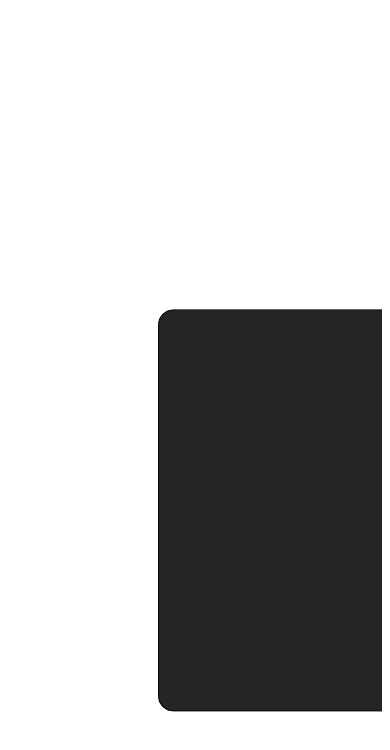
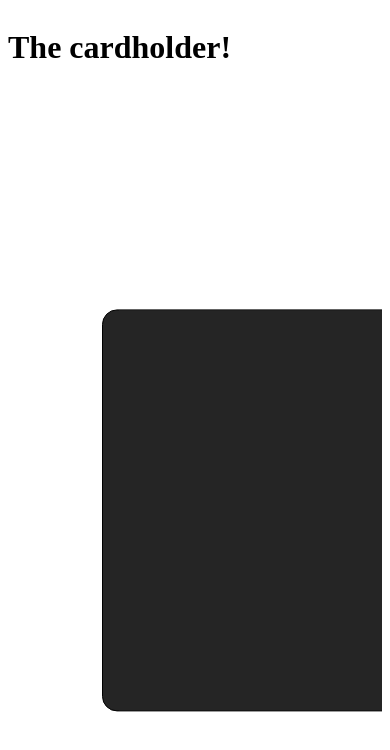
Before and after one commit to Seijno/visitekaartje, a SvelteKit app: page / in a window 390 px wide. Shown: the top 750 px of the page. Built offline with nearby package versions, Linux system fonts and the light colour scheme.

Commit message:
kaart verder bijgewerkt + link toegevoegd, media query toegevoegd

```diff
--- a/src/routes/+page.svelte
+++ b/src/routes/+page.svelte
@@ -2,14 +2,10 @@
 	import Music from './MusicCard.svelte';
     import LinkedIn from './LinkedIn.svelte';
     import Socials from './SocialCard.svelte';
-	import MusicCard from './MusicCard.svelte';
 
     let originalBottomValues = [2.5, 4.5, 6.5];
     let bottomValues = [...originalBottomValues];
     let isToggled = false;
-
-    // Array om bij te houden of een specifieke div gedraaid is
-    let rotated = [false, false, false];
 
 
     function updateBottomValues() {
@@ -22,10 +18,11 @@
     }
 </script>
 <body>
+    <h1>The cardholder!</h1>
      <main>
         <div class="cart" style="bottom: {bottomValues[2]}rem; background: green; "><Socials></Socials></div>
         <div class="cart" style="bottom: {bottomValues[1]}rem; background: blue; "><LinkedIn></LinkedIn></div>
-        <div class="cart" style="bottom: {bottomValues[0]}rem; background: black;"><Music></Music></div>
+        <a class="mobileOnly" href="https://open.spotify.com/artist/7jUFx2NIq6vFbcfJptuKlU"><div class="cart" style="bottom: {bottomValues[0]}rem; background: black;"><Music></Music></div></a>
         <div class="coverup"></div>
         <button on:click={updateBottomValues}>
         </button>
@@ -98,4 +95,9 @@
         transition: .8s;
         z-index: 4;
     }
+    @media screen and (max-width: 700px) {
+        main {
+        left: 25%;
+    }
+}
 </style>
--- a/src/routes/MusicCard.svelte
+++ b/src/routes/MusicCard.svelte
@@ -29,11 +29,12 @@
     height: 100%;
 }
 div{
-    border-radius: 15px;
-    border: #1ed760 solid .5rem;
+    border-radius: 5px 5px 15px 15px;
+    /* border: #1ed760 solid .5rem; */
     display: flex;
     color: black;
     background: #1ed760;
+    padding-bottom: 1.3rem;
 }
 ul{
     display: flex;
```
